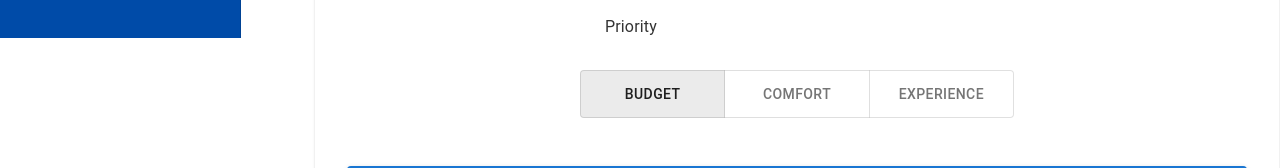
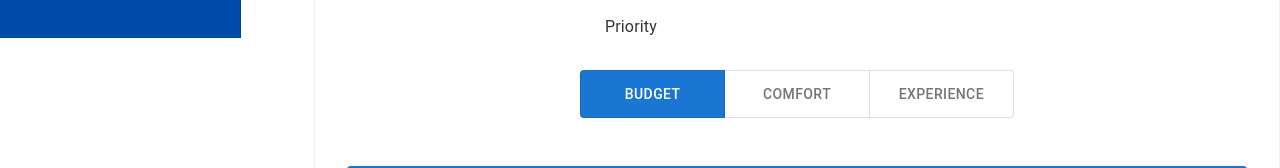
Before and after one commit to COS301-SE-2024/AI-Trip-Creator, a React (Create React App) app in the folder ai-trip-creator/: page /Itinerary in a window 1280 px wide. Shown: the part 762-930 px from the top of the page. Built offline with nearby package versions, Linux system fonts and the light colour scheme; no server answers; what @nextui-org/react, react-chatbot-kit would draw is missing.

Commit message:
Update ItineraryForm.js

```diff
--- a/ai-trip-creator/src/components/dashboard/ItineraryForm.js
+++ b/ai-trip-creator/src/components/dashboard/ItineraryForm.js
@@ -682,6 +682,14 @@ const [preferences, setPreferences] = useState({
         <Grid item xs={12} sm={6}>
           <Typography gutterBottom>Priority</Typography>
           <ToggleButtonGroup
+          sx={{
+            "& .MuiToggleButton-root": {
+              "&.Mui-selected": {
+                backgroundColor: "#1976d2",
+                color: "#fff",
+              },
+            },
+          }}
             value={preferences.priority}
             exclusive
             onChange={handlePriorityChange}
```
